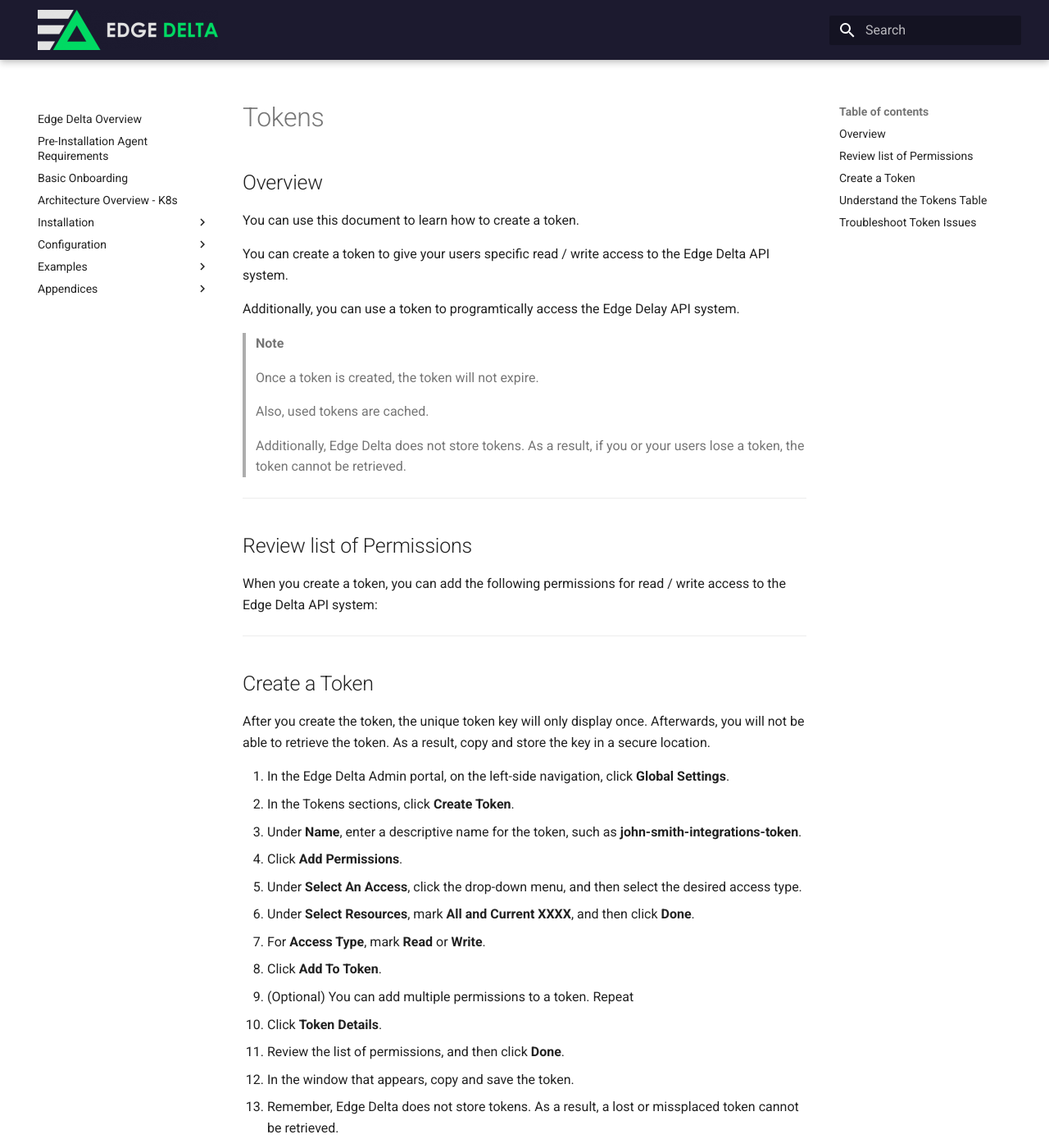
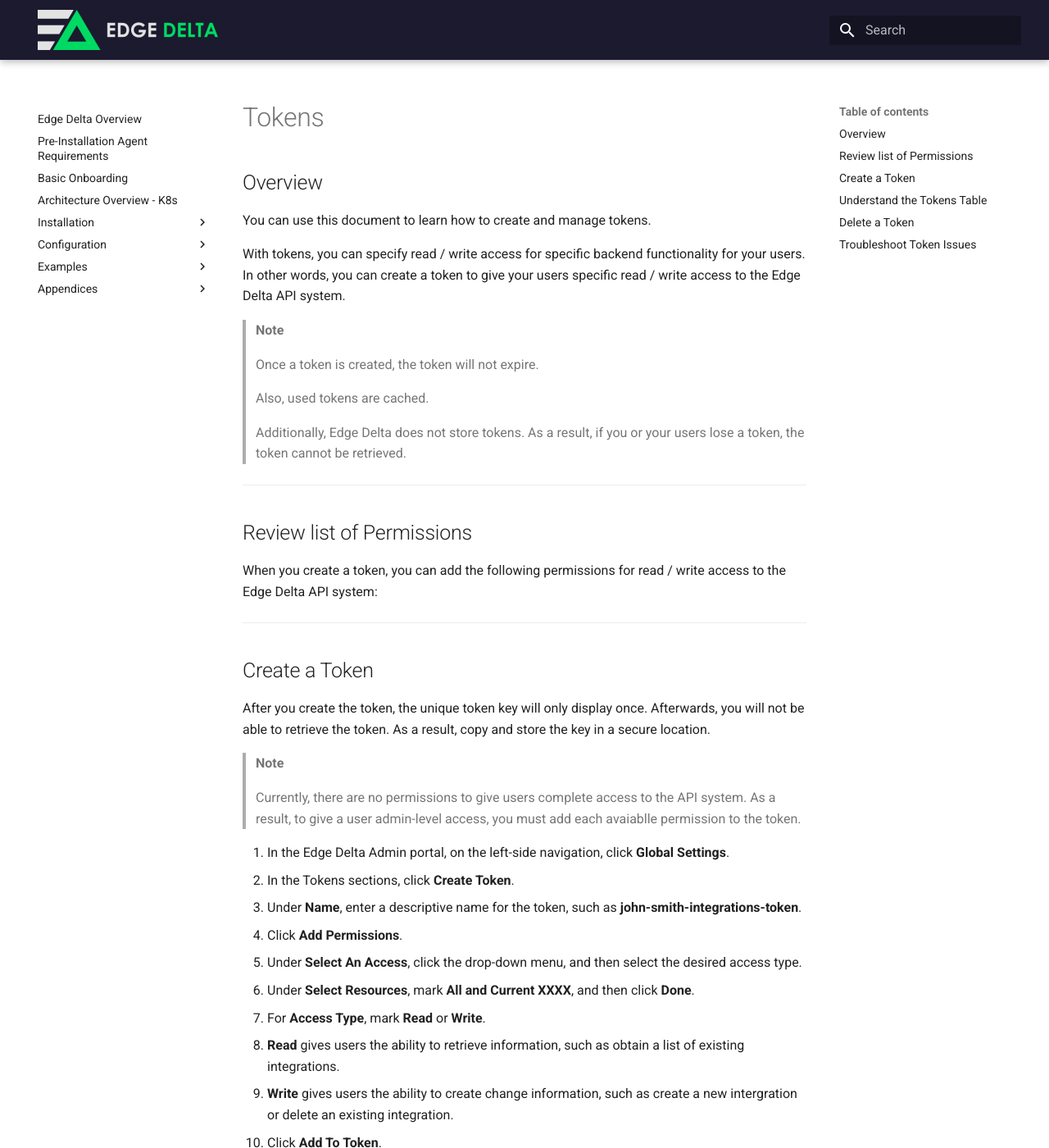
Before and after one commit to edgedelta/docs, an MkDocs documentation site: the page built from docs/appendices/tokens.md, in a window 1280 px wide and 1400 px high. Shown: the whole window at 82% size. Built offline with MkDocs 1.6.1 and Material for MkDocs 9.7.7, drawn with Linux system fonts in a browser that asks for light colours; some of the changed text lies outside the part shown.

Commit message:
Update tokens.md

```diff
--- a/docs/appendices/tokens.md
+++ b/docs/appendices/tokens.md
@@ -1,10 +1,8 @@
 ## Overview
 
-You can use this document to learn how to create a token.
+You can use this document to learn how to create and manage tokens.
 
-You can create a token to give your users specific read / write access to the Edge Delta API system.
-
-Additionally, you can use a token to programtically access the Edge Delay API system.
+With tokens, you can specify read / write access for specific backend functionality for your users. In other words, you can create a token to give your users specific read / write access to the Edge Delta API system.
 
 > **Note**
 >
@@ -27,6 +25,10 @@ When you create a token, you can add the following permissions for read / write
 
 After you create the token, the unique token key will only display once. Afterwards, you will not be able to retrieve the token. As a result, copy and store the key in a secure location.
 
+> **Note**
+>
+> Currently, there are no permissions to give users complete access to the API system. As a result, to give a user admin-level access, you must add each avaiablle permission to the token.
+
 1. In the Edge Delta Admin portal, on the left-side navigation, click **Global Settings**.
 2. In the Tokens sections, click  **Create Token**.
 3. Under **Name**, enter a descriptive name for the token, such as **john-smith-integrations-token**.
@@ -34,8 +36,10 @@ After you create the token, the unique token key will only display once. Afterwa
 5. Under **Select An Access**, click the drop-down menu, and then select the desired access type.
 6. Under **Select Resources**, mark **All and Current XXXX**, and then click **Done**.
 7. For **Access Type**, mark **Read** or **Write**.
+  - **Read** gives users the ability to retrieve information, such as obtain a list of existing integrations.
+  - **Write** gives users the ability to create change information, such as create a new intergration or delete an existing integration.
 8. Click **Add To Token**.
-9. (Optional) You can add multiple permissions to a token. Repeat
+9. (Optional) You can add multiple permissions to a token. Repeat steps 5 - 8.
 10. Click **Token Details**.
 11. Review the list of permissions, and then click **Done**.
 12. In the window that appears, copy and save the token.
@@ -59,8 +63,19 @@ Review the following table to understand the information listed in the **Tokens*
 
 ***
 
+## Delete a Token
+
+1. In the Edge Delta Admin portal, on the left-side navigation, click **Global Settings**.
+2. Navigate to **Tokens**.
+3. Under Actions, click the trash icon for the corresponding token.
+4. Click **Yes** to confirm your action.
+  - The table will refresh and remove the deleted token.
+
+***
+
+
 ## Troubleshoot Token Issues
 
-You cannot retrieve a lost token. As a result, if you lose a token, you must delete the old token, and create a new token with the same permissions.
+You cannot retrieve a lost token. As a result, if you lose or misplace a token, then you must delete the old token, and then create a new token with the same permissions.
 
 ***
```
Also changed, not shown: other parts of docs/appendices/tokens.md (+1 -1 lines).
